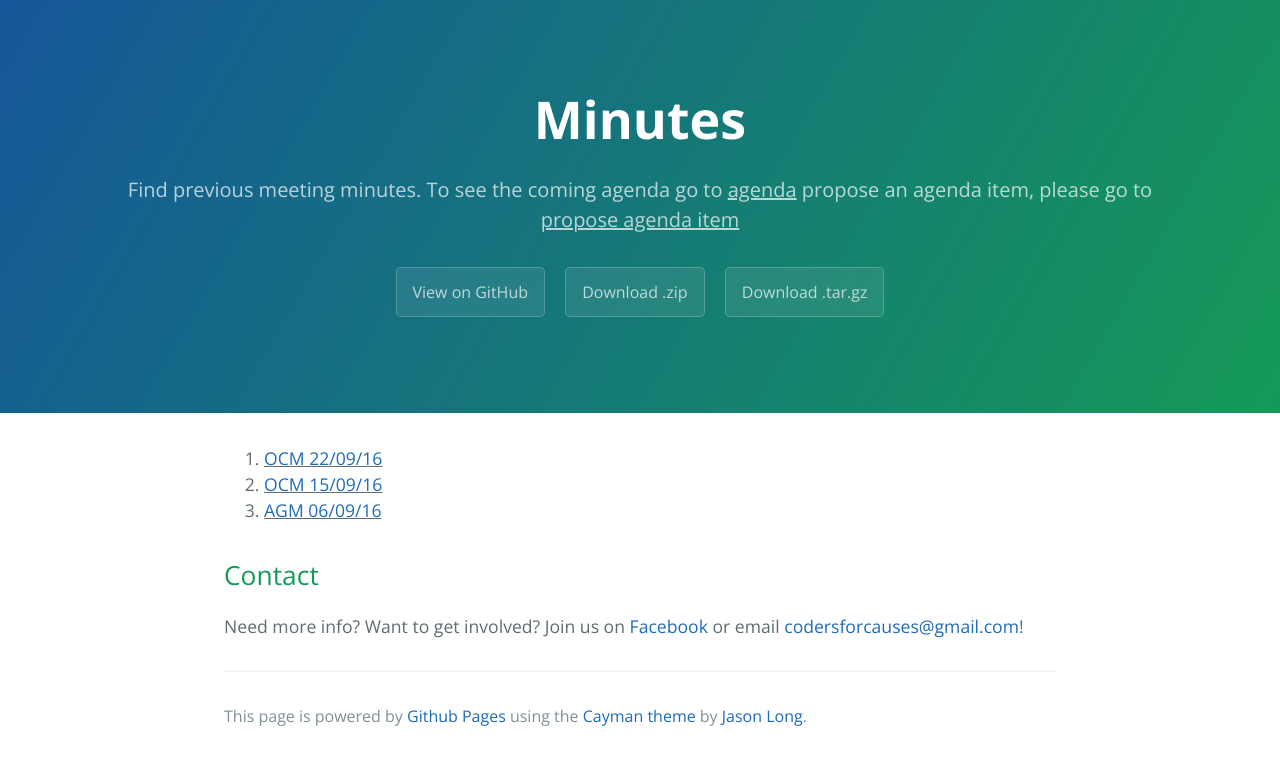
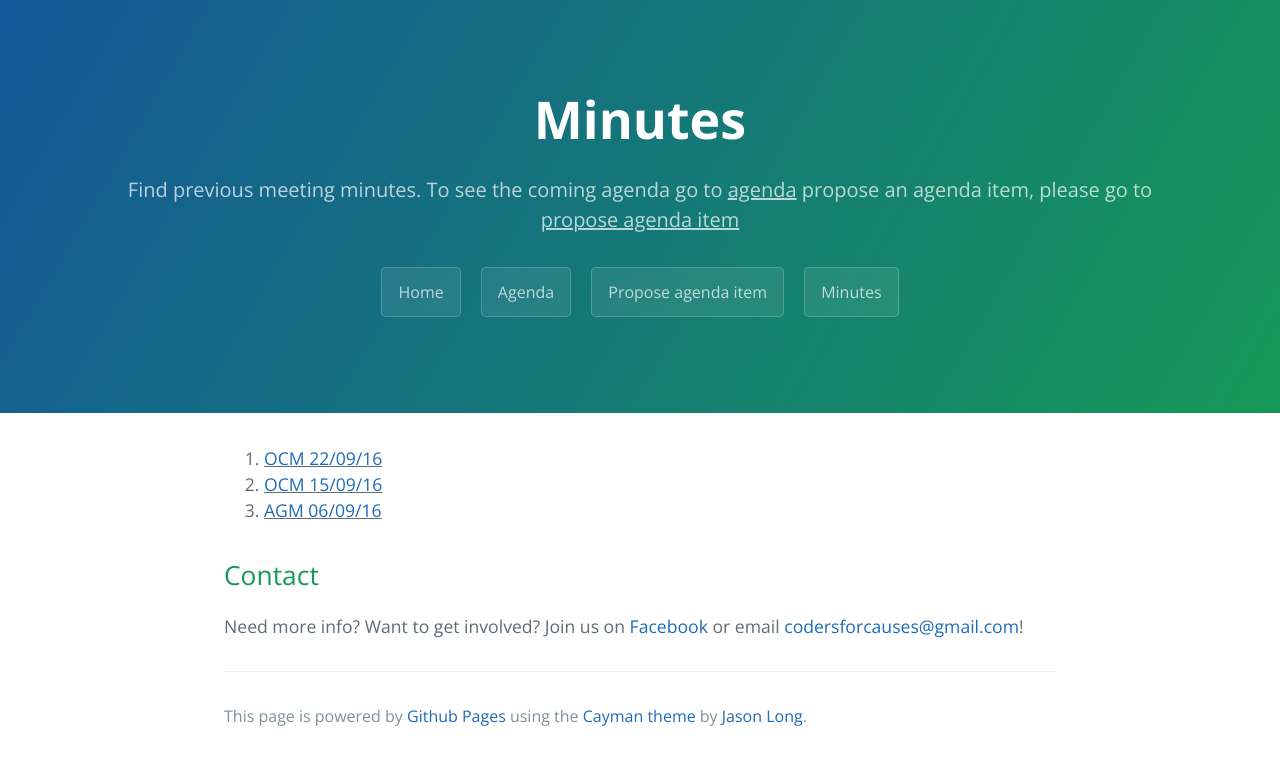
Before and after one commit to codersforcauses/backup, a Jekyll site: the page minutes/index.html, which Jekyll copies as it is, in a window 1280 px wide. Shown: the top 765 px of the page. Built offline with Jekyll 4.4.1, drawn with Linux system fonts in a browser that asks for light colours.

Commit message:
Fixed button links

```diff
--- a/minutes/index.html
+++ b/minutes/index.html
@@ -13,9 +13,10 @@
     <section class="page-header">
       <h1 class="project-name">Minutes</h1>
       <h2 class="project-tagline">Find previous meeting minutes. To see the coming agenda go to <a style="color: #ffffff; text-decoration: underline;" href="/agenda">agenda</a> propose an agenda item, please go to <a style="color: #ffffff; text-decoration: underline;" href="/propose-agenda-item">propose agenda item</a></h2>
-      <a href="#" class="btn">View on GitHub</a>
-      <a href="#" class="btn">Download .zip</a>
-      <a href="#" class="btn">Download .tar.gz</a>
+      <a href="/" class="btn">Home</a>
+      <a href="/agenda" class="btn">Agenda</a>
+      <a href="/propose-agenda-item" class="btn">Propose agenda item</a>
+      <a href="/minutes" class="btn">Minutes</a>
     </section>
 
     <section class="main-content">
```
